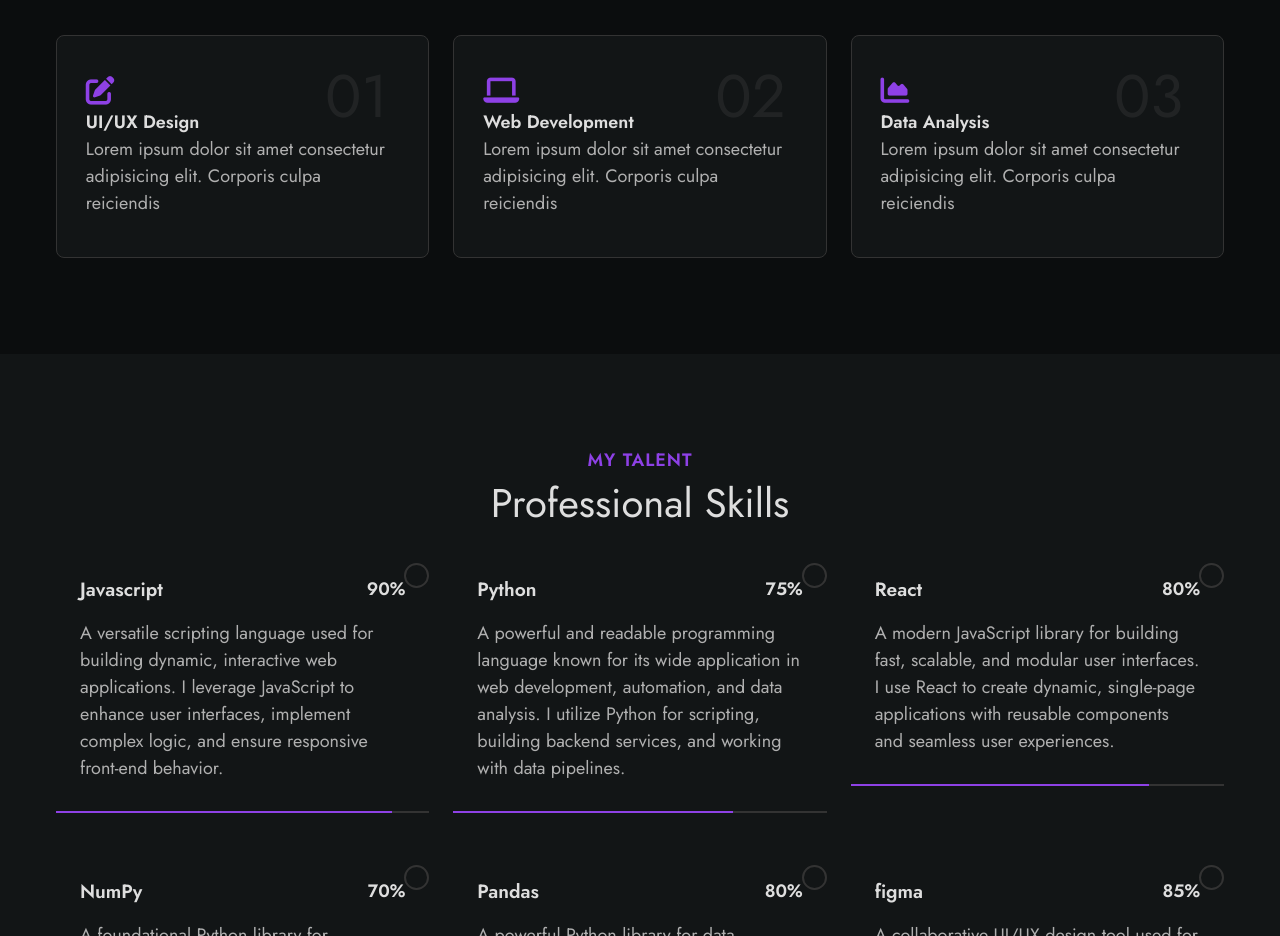
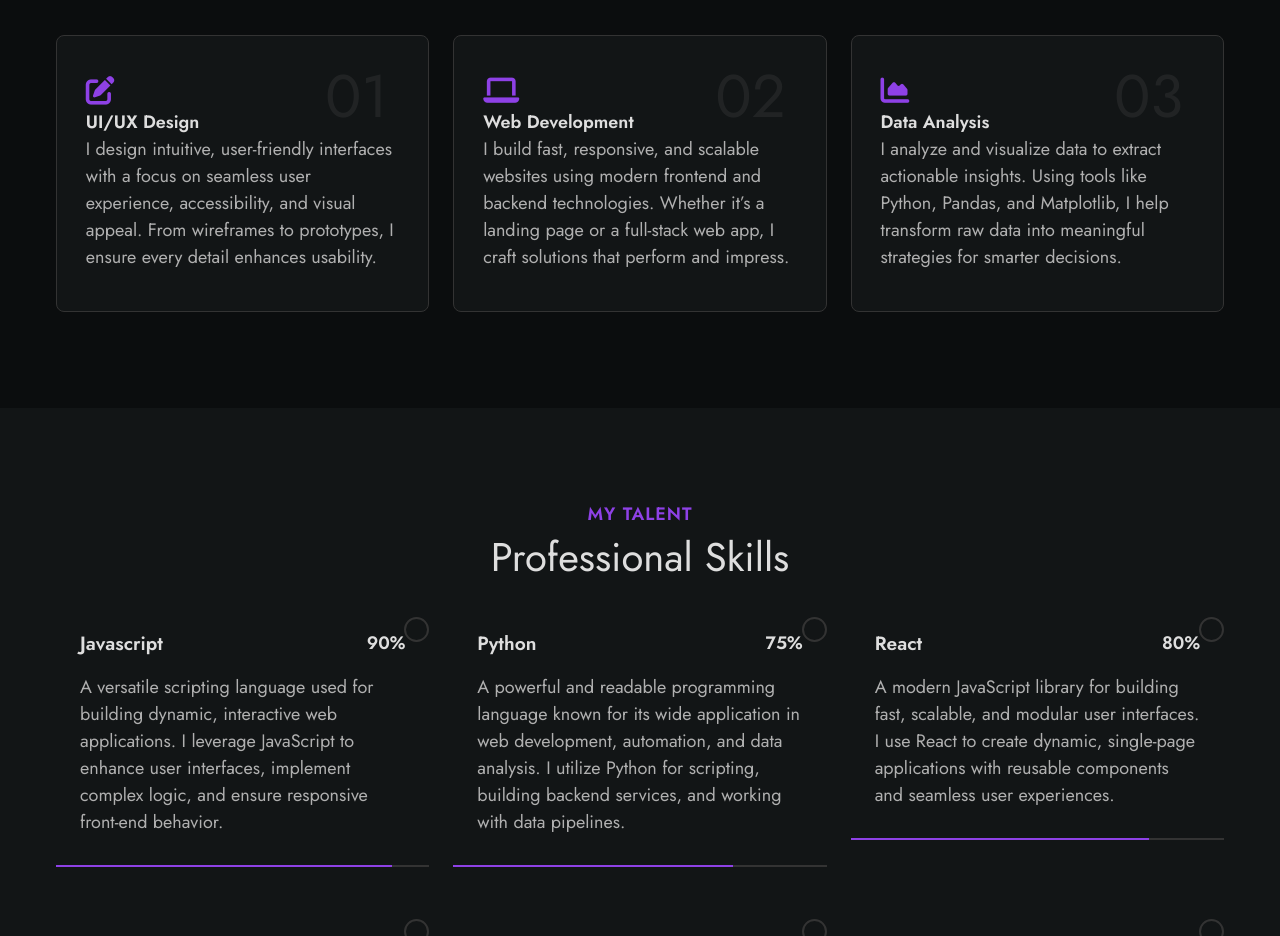
Before and after one commit to Satyam-2005/my-portfolio, a plain HTML site: page index.html in a window 1280 px wide. Shown: the part 2980-3916 px from the top of the page. Drawn offline with nearby package versions, Linux system fonts and the light colour scheme.

Commit message:
Update index.html

```diff
--- a/index.html
+++ b/index.html
@@ -300,8 +300,7 @@
             <li class="fa-solid fa-pen-to-square services-icon"></li>
             <h3 class="survices__title">UI/UX Design</h3>
             <p class="services__description">
-              Lorem ipsum dolor sit amet consectetur adipisicing elit. Corporis
-              culpa reiciendis
+              I design intuitive, user-friendly interfaces with a focus on seamless user experience, accessibility, and visual appeal. From wireframes to prototypes, I ensure every detail enhances usability.
             </p>
             <span class="services__no">01</span>
           </div>
@@ -309,8 +308,7 @@
             <li class="fa-solid fa-laptop services-icon"></li>
             <h3 class="survices__title">Web Development</h3>
             <p class="services__description">
-              Lorem ipsum dolor sit amet consectetur adipisicing elit. Corporis
-              culpa reiciendis
+               I build fast, responsive, and scalable websites using modern frontend and backend technologies. Whether it’s a landing page or a full-stack web app, I craft solutions that perform and impress.
             </p>
             <span class="services__no">02</span>
           </div>
@@ -318,8 +316,7 @@
             <li class="fa-solid fa-chart-area services-icon"></li>
             <h3 class="survices__title">Data Analysis</h3>
             <p class="services__description">
-              Lorem ipsum dolor sit amet consectetur adipisicing elit. Corporis
-              culpa reiciendis
+              I analyze and visualize data to extract actionable insights. Using tools like Python, Pandas, and Matplotlib, I help transform raw data into meaningful strategies for smarter decisions.
             </p>
             <span class="services__no">03</span>
           </div>
```
